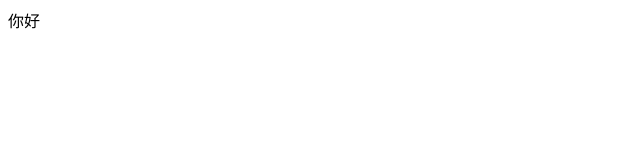
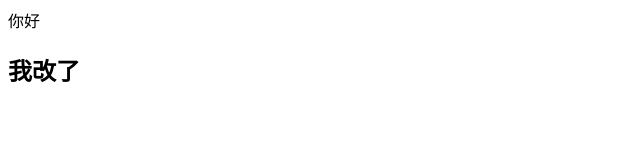
Before and after one commit to dzwsg/dzw, a plain HTML site: page index.html in a window 1280 px wide. Shown: the whole page, without its empty margins (0-640 px from the left). Drawn offline with Linux system fonts and the light colour scheme.

Commit message:
提交成功

```diff
--- a/index.html
+++ b/index.html
@@ -8,5 +8,6 @@
 </head>
 <body>
   <div>你好</div>
+<h2>我改了</h2>
 </body>
 </html>
```
